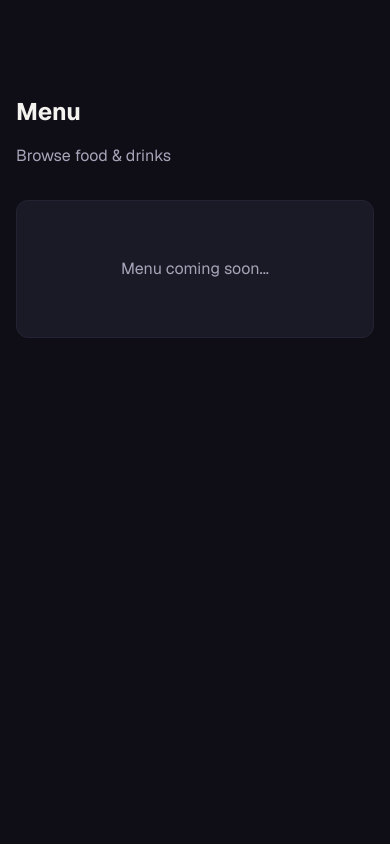
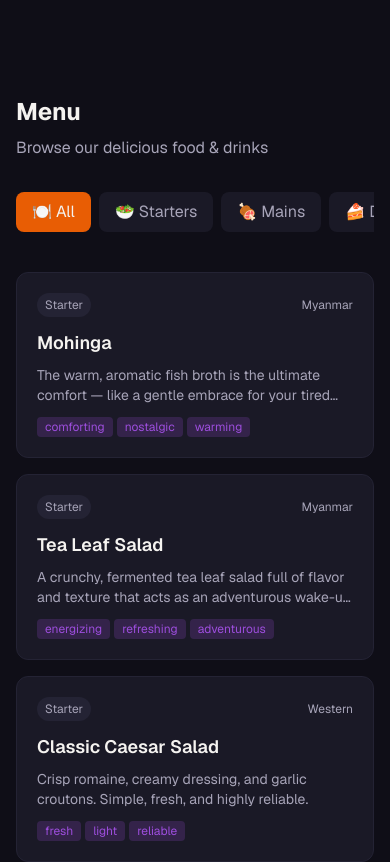
Before and after one commit to vibe-code-tours/team-02-app, a Next.js app in the folder sonicsavor/: page /menu in a window 390 px wide. Shown: the top 862 px of the page. Built offline with nearby package versions, Linux system fonts and the light colour scheme.

Commit message:
feat(menu): build real menu page with course filter and item cards
- Display all 18 menu items from menu-data
- Course filter: All, Starters, Mains, Desserts
- Item cards with name, cuisine, mood description, tags
- Hover effects and responsive grid layout

```diff
--- a/sonicsavor/src/app/menu/page.tsx
+++ b/sonicsavor/src/app/menu/page.tsx
@@ -1,15 +1,98 @@
 "use client";
 
+import { useState } from "react";
+import { MENU_ITEMS } from "@/lib/menu-data";
+
+type CourseType = "all" | "starter" | "main" | "dessert";
+
 export default function MenuPage() {
+  const [selectedCourse, setSelectedCourse] = useState<CourseType>("all");
+  const [hoveredItem, setHoveredItem] = useState<string | null>(null);
+
+  const filteredItems = selectedCourse === "all"
+    ? MENU_ITEMS
+    : MENU_ITEMS.filter(item => item.course === selectedCourse);
+
+  const courses: CourseType[] = ["all", "starter", "main", "dessert"];
+
   return (
     <div className="min-h-screen bg-[#0F0E17] pt-16 pb-20 px-4">
       <div className="max-w-4xl mx-auto py-8">
-        <h1 className="text-2xl font-bold text-[#F5F3F0] mb-4">Menu</h1>
-        <p className="text-[#A7A4B8]">Browse food & drinks</p>
+        {/* Header */}
+        <h1 className="text-2xl font-bold text-[#F5F3F0] mb-2">Menu</h1>
+        <p className="text-[#A7A4B8] mb-8">Browse our delicious food & drinks</p>
 
-        <div className="mt-8 bg-[#1A1926] rounded-xl p-6 border border-[#242334]">
-          <p className="text-[#A7A4B8] text-center py-8">Menu coming soon...</p>
+        {/* Course Filter */}
+        <div className="flex gap-2 mb-8 overflow-x-auto pb-2">
+          {courses.map((course) => (
+            <button
+              key={course}
+              onClick={() => setSelectedCourse(course)}
+              className={`px-4 py-2 rounded-lg capitalize whitespace-nowrap transition-all ${
+                selectedCourse === course
+                  ? "bg-[#E85D04] text-[#F5F3F0]"
+                  : "bg-[#1A1926] text-[#A7A4B8] hover:bg-[#242334]"
+              }`}
+            >
+              {course === "all" ? "🍽️ All" : course === "starter" ? "🥗 Starters" : course === "main" ? "🍖 Mains" : "🍰 Desserts"}
+            </button>
+          ))}
         </div>
+
+        {/* Menu Grid */}
+        <div className="grid gap-4 sm:grid-cols-2 lg:grid-cols-3">
+          {filteredItems.map((item) => (
+            <div
+              key={item.id}
+              onMouseEnter={() => setHoveredItem(item.id)}
+              onMouseLeave={() => setHoveredItem(null)}
+              className={`bg-[#1A1926] border rounded-xl p-5 transition-all cursor-pointer ${
+                hoveredItem === item.id
+                  ? "border-[#E85D04] scale-[1.02]"
+                  : "border-[#242334]"
+              }`}
+            >
+              {/* Course Badge */}
+              <div className="flex items-center justify-between mb-3">
+                <span className="text-xs px-2 py-1 rounded-full bg-[#242334] text-[#A7A4B8] capitalize">
+                  {item.course}
+                </span>
+                <span className="text-xs text-[#A7A4B8]">
+                  {item.cuisine}
+                </span>
+              </div>
+
+              {/* Item Name */}
+              <h3 className="text-lg font-semibold text-[#F5F3F0] mb-2">
+                {item.name}
+              </h3>
+
+              {/* Mood Description */}
+              <p className="text-sm text-[#A7A4B8] mb-3 line-clamp-2">
+                {item.moodDescription}
+              </p>
+
+              {/* Tags */}
+              <div className="flex flex-wrap gap-1">
+                {item.tags.slice(0, 3).map((tag) => (
+                  <span
+                    key={tag}
+                    className="text-xs px-2 py-0.5 rounded bg-[#9D4EDD]/20 text-[#9D4EDD]"
+                  >
+                    {tag}
+                  </span>
+                ))}
+              </div>
+            </div>
+          ))}
+        </div>
+
+        {/* Empty State */}
+        {filteredItems.length === 0 && (
+          <div className="text-center py-12">
+            <p className="text-[#A7A4B8]">No items found for this category</p>
+          </div>
+        )}
       </div>
     </div>
   );
```
